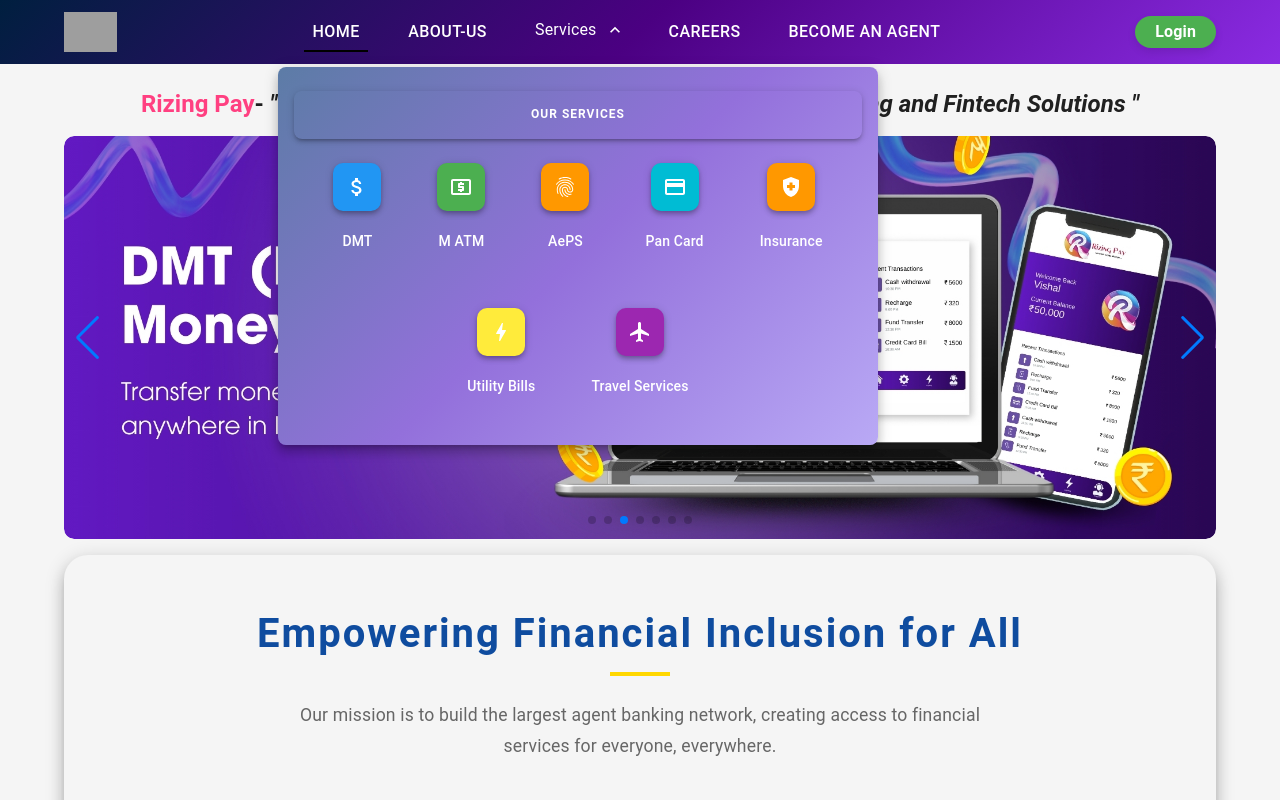
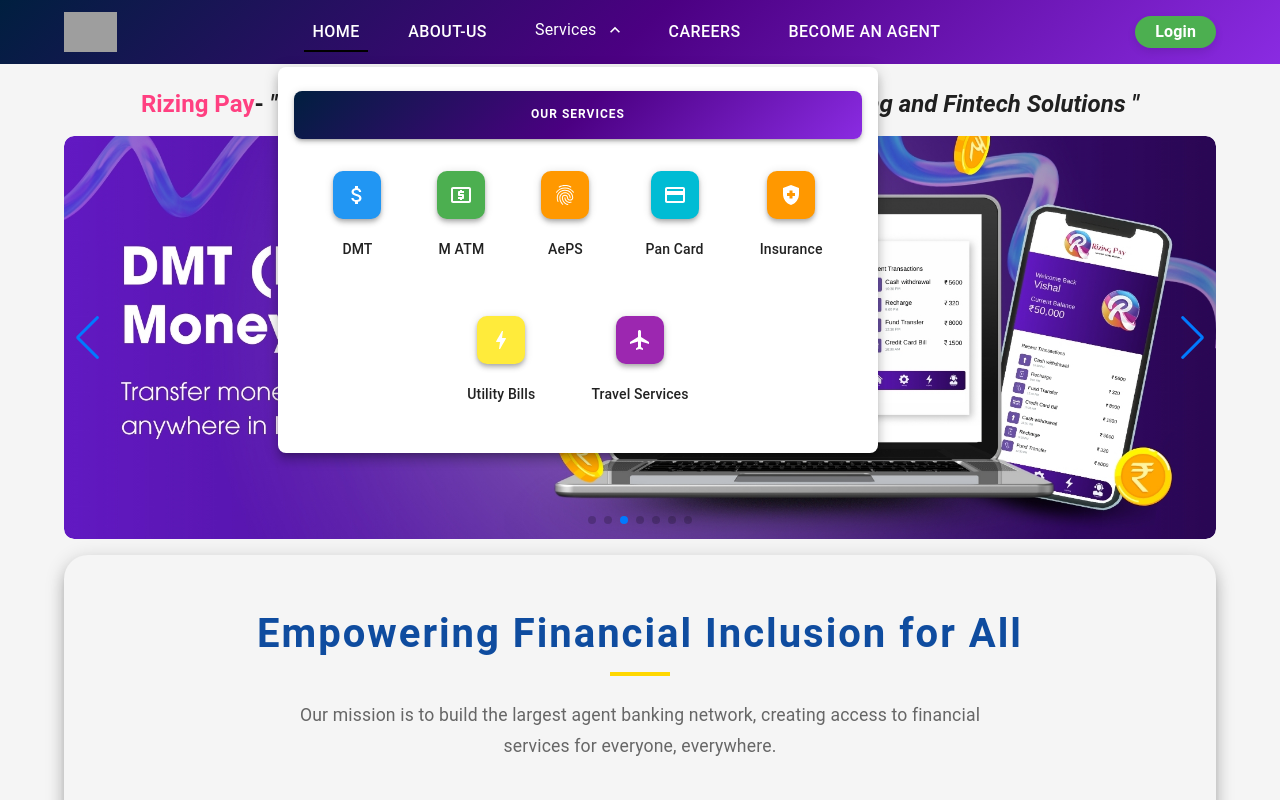
Before and after one commit to rizing-dev/web-design, a Next.js app: page / in a window 1280 px wide. Both pictures are taken after a click on the button "Services". Shown: the top 800 px of the page. Built offline with nearby package versions, Linux system fonts and the light colour scheme; grey boxes are pictures that could not be loaded.

Commit message:
test updatesss

```diff
--- a/src/components/common/customHeader.tsx
+++ b/src/components/common/customHeader.tsx
@@ -140,7 +140,7 @@
   position: "relative",
   "&:hover": {
     backgroundColor: "transparent",
-    color: 'white',
+    color: "white",
   },
   "&::after": {
     content: '""',
@@ -149,7 +149,7 @@
     left: 0,
     width: active ? "100%" : "0%",
     height: "2px",
-    backgroundColor: 'black',
+    backgroundColor: "black",
     transition: "width 0.3s ease-in-out",
   },
   "&:hover::after": {
@@ -187,8 +187,7 @@
     fontSize: "0.875rem",
     fontWeight: 500,
     textAlign: "center",
-    // color: isHovered ? theme.palette.primary.main : theme.palette.text.primary,
-    color: "white",
+    color: isHovered ? theme.palette.primary.main : theme.palette.text.primary,
     transition: "color 0.3s ease-in-out",
     className: "service-text",
   })
@@ -394,7 +393,6 @@
                 flexGrow: 1,
                 display: { xs: "none", md: "flex" },
                 justifyContent: "center",
-
               }}
             >
               {navItems.map((item) =>
@@ -439,13 +437,9 @@
                           mt: 6.4,
                           borderRadius: 2,
                           boxShadow: 8,
-                          backgroundColor:
-                            "linear-gradient(135deg, #001F3F, #4B0082, #8A2BE2)",
-                          // jitendra
                           backdropFilter: "blur(8px)",
-                          background: 'linear-gradient(135deg, #5C7CA6, #9370DB, #B9A9F5)'
+                          color: "white",
                         },
-
                       }}
                       PaperProps={{
                         elevation: 8,
@@ -461,23 +455,46 @@
                         vertical: "top",
                         horizontal: "center",
                       }}
-
-
                     >
-                      <Typography
+                      {/* <Typography
                         variant="overline"
                         sx={{
                           display: "block",
                           textAlign: "center",
-                          color: "white",
                           padding: "8px 16px",
                           borderRadius: "8px",
                           fontWeight: "bold",
                           boxShadow: 3,
+                          backgroundImage:
+                            "linear-gradient(135deg, #001F3F, #4B0082, #8A2BE2)",
+                          WebkitBackgroundClip: "text",
+                          WebkitTextFillColor: "transparent",
+                          fontSize: "1rem",
                         }}
                       >
                         Our Services
-                      </Typography>
+                      </Typography> */}
+                      <Box
+                        sx={{
+                          backgroundImage:
+                            "linear-gradient(135deg, #001F3F, #4B0082, #8A2BE2)",
+                          borderRadius: "8px",
+                          padding: "8px 16px",
+                          textAlign: "center",
+                          boxShadow: 3,
+                          mb: 1, // optional margin bottom
+                        }}
+                      >
+                        <Typography
+                          variant="overline"
+                          sx={{
+                            color: "#FFFFFF",
+                            fontWeight: "bold",
+                          }}
+                        >
+                          Our Services
+                        </Typography>
+                      </Box>
 
                       <Grid container spacing={1} justifyContent="center">
                         {serviceItems.map((service: any) => (
@@ -558,6 +575,7 @@
                 "& .MuiPaper-root": {
                   width: "80%",
                   maxWidth: 300,
+                  bgcolor: "linear-gradient(135deg, #5C7CA6, #9370DB, #B9A9F5)",
                 },
               }}
             >
@@ -591,7 +609,10 @@
                   <Box key={item.id}>
                     <MenuItem
                       onClick={toggleMobileServices}
-                      sx={{ color: "primary.main" }}
+                      sx={{
+                        color:
+                          "linear-gradient(135deg, #5C7CA6, #9370DB, #B9A9F5)",
+                      }}
                     >
                       <Typography>{item.label}</Typography>
                       <Box sx={{ flexGrow: 1 }} />
@@ -652,7 +673,10 @@
                       router.push(item.path);
                       handleMobileMenuClose();
                     }}
-                    sx={{ color: "primary.main" }}
+                    sx={{
+                      color:
+                        "linear-gradient(135deg, #5C7CA6, #9370DB, #B9A9F5)",
+                    }}
                   >
                     <Typography textAlign="center" textTransform={"none"}>
                       {formatLabel(item.label)}
```
